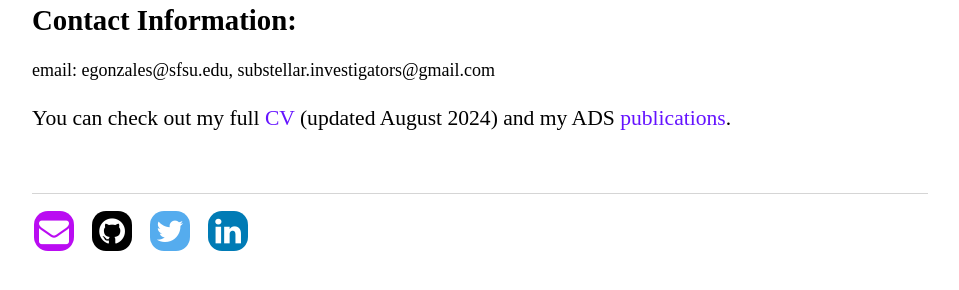
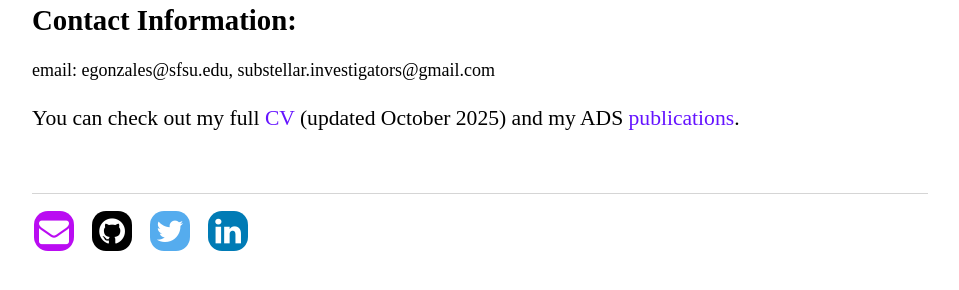
Before and after one commit to ECGonzales/ECGonzales.github.io, a Jekyll site: the page built from CV/index.html, in a window 1280 px wide. Shown: the part 353-643 px from the top of the page, without its empty margins (160-1119 px from the left). Built offline with Jekyll 4.4.1, drawn with Linux system fonts in a browser that asks for light colours.

Commit message:
Updated CV text

```diff
--- a/CV/index.html
+++ b/CV/index.html
@@ -13,7 +13,7 @@
 		<!-- <p>phone: 212-213-7633 </br> UPDATE this?-->
 		email: egonzales@sfsu.edu, substellar.investigators@gmail.com</p>
 
-		<p> You can check out my full <a href="http:/ECGonzales.github.io/CV/CV_EileenGonzales.pdf" class="download" title="Download CV as PDF">CV</a> (updated August 2024) and my ADS <a href="https://ui.adsabs.harvard.edu/#search/q=orcid%3A0000-0003-4636-6676&sort=date%20desc%2C%20bibcode%20desc&p_=0">publications</a>.</p>
+		<p> You can check out my full <a href="http:/ECGonzales.github.io/CV/CV_EileenGonzales.pdf" class="download" title="Download CV as PDF">CV</a> (updated October 2025) and my ADS <a href="https://ui.adsabs.harvard.edu/#search/q=orcid%3A0000-0003-4636-6676&sort=date%20desc%2C%20bibcode%20desc&p_=0">publications</a>.</p>
 
 
 	</div>
```
